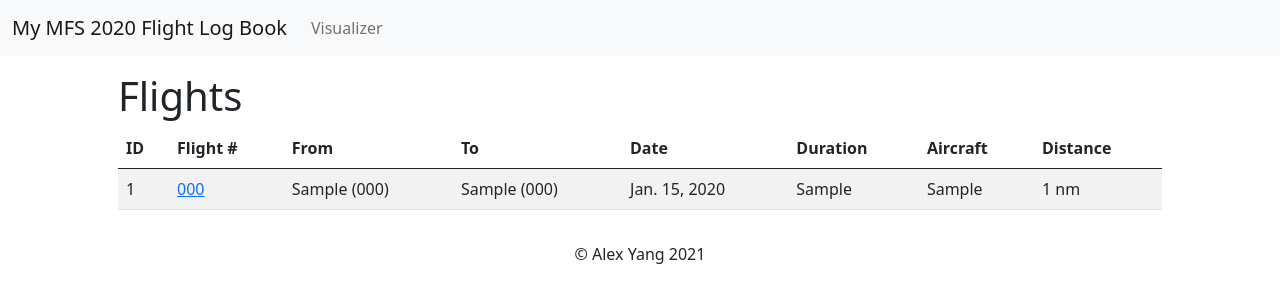
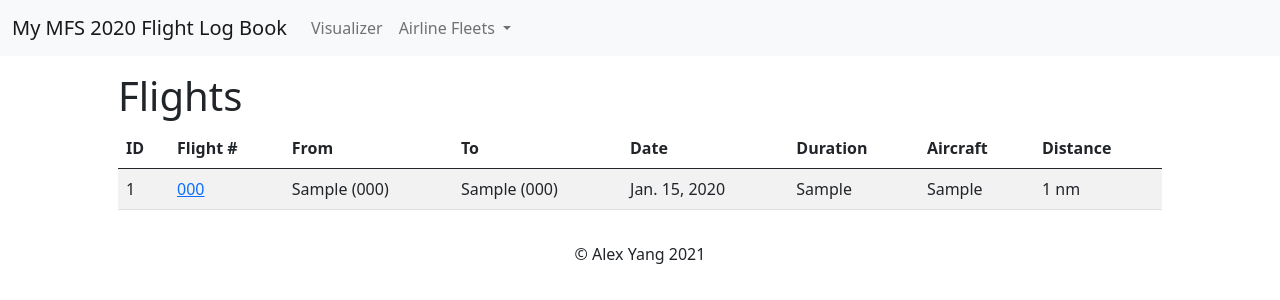
Before and after one commit to alexhyang/FE-portfolio-with-Django-Heroku, a Django app: page /flights/ in a window 1280 px wide. Shown: the top 300 px of the page. Run offline with Django 3.2, Linux system fonts and the light colour scheme; tables that the repository leaves empty hold one stand-in row (values such as "Sample post").

Commit message:
(flight tracker) improved UI

```diff
--- a/flight_tracker/templates/flight_tracker/layout.html
+++ b/flight_tracker/templates/flight_tracker/layout.html
@@ -63,6 +63,46 @@
               >
             </li>
           </ul>
+          <ul class="navbar-nav">
+            <li class="nav-item dropdown">
+              <a
+                class="nav-link dropdown-toggle"
+                href="#"
+                id="navbarDropdown"
+                role="button"
+                data-bs-toggle="dropdown"
+                aria-expanded="false"
+              >
+                Airline Fleets
+              </a>
+              <ul class="dropdown-menu" aria-labelledby="navbarDropdown">
+                <li>
+                  <a
+                    class="dropdown-item"
+                    href="https://www.flightradar24.com/data/airlines/as-asa/fleet"
+                    target="_blank"
+                    >Alaska Airlines Fleet</a
+                  >
+                </li>
+                <li>
+                  <a
+                    class="dropdown-item"
+                    href="https://www.flightradar24.com/data/airlines/ac-aca/fleet"
+                    target="_blank"
+                    >Air Canada Fleet</a
+                  >
+                </li>
+                <li>
+                  <a
+                    class="dropdown-item"
+                    href="https://www.flightradar24.com/data/airlines/qf-qfa"
+                    target="_blank"
+                    >Qantas Fleet</a
+                  >
+                </li>
+              </ul>
+            </li>
+          </ul>
         </div>
       </div>
     </nav>
```
